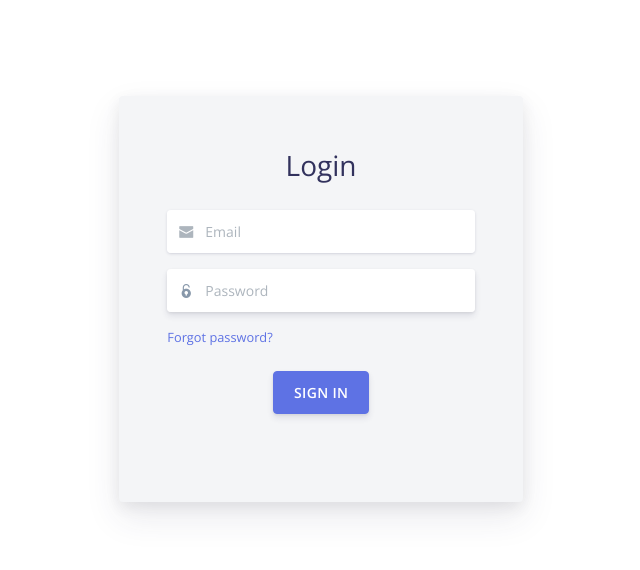
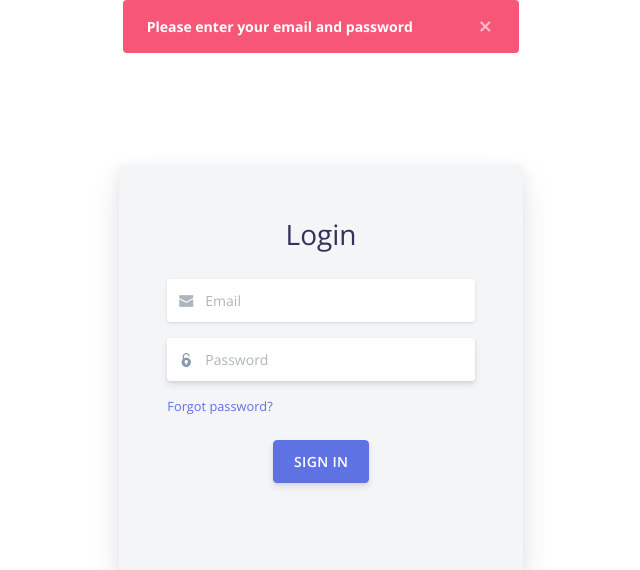
Before and after one commit to JasserEdge/iParker-QA, a PHP site: page /admin-login.php?msg=2 in a window 1280 px wide. Shown: the part 100-670 px from the top of the page, without its empty margins (319-959 px from the left). Run offline with PHP 8.4, Linux system fonts and the light colour scheme; some libraries are stand-ins or nearby versions.

Commit message:
forgot password and login

```diff
--- a/admin-login.php
+++ b/admin-login.php
@@ -9,6 +9,11 @@
 		<?php include 'nav.php' ?>
 
 		<?php
+			session_start();
+
+		if (isset($_SESSION['login'] )){
+			header("Location:adminlog2.php");
+		}
                 if (isset($_GET['msg'])){
                     if ($_GET['msg'] == 1) {
                         echo
@@ -21,7 +26,18 @@
                                     </button>
                                 </div>
                             </div>";
-                    }
+                    }else if ($_GET['msg'] == 2) {
+						echo
+						"<div class='col-lg-4 col-sm-6 m-auto'>
+                                <div class='alert alert-danger alert-dismissible fade show' role='alert'>
+                                    <!--<span class='alert-inner--icon'><i class='ni ni-support-16'></i></span>-->
+                                    <span class='alert-inner--text'><strong>Please enter your email and password </strong></span>
+                                    <button type='button' class='close' data-dismiss='alert' aria-label='Close'>
+                                        <span aria-hidden='true'>&times;</span>
+                                    </button>
+                                </div>
+                            </div>";
+					}
                 }
             ?>
 		<!--<a href="#menu" class="navPanelToggle"><span class="fa fa-bars"></span></a>-->
@@ -61,7 +77,7 @@
 											<div class="input-group-prepend">
 												<span class="input-group-text"><i class="ni ni-email-83"></i></span>
 											</div>
-											<input class="form-control" placeholder="Email" type="email" name="email" required>
+											<input class="form-control" placeholder="Email" type="email" name="email" >
 										</div>
 									</div>
 									<div class="form-group focused">
@@ -69,7 +85,7 @@
 											<div class="input-group-prepend">
 												<span class="input-group-text"><i class="ni ni-lock-circle-open"></i></span>
 											</div>
-											<input class="form-control text" placeholder="Password" type="password" name="password" required>
+											<input class="form-control text" placeholder="Password" type="password" name="password" >
 										</div>
 									</div>
 
```
Also changed, not shown: login.php (+17 -3 lines).
